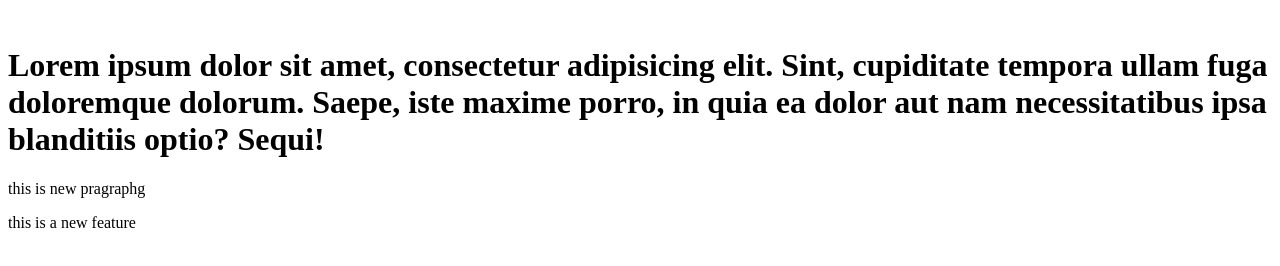
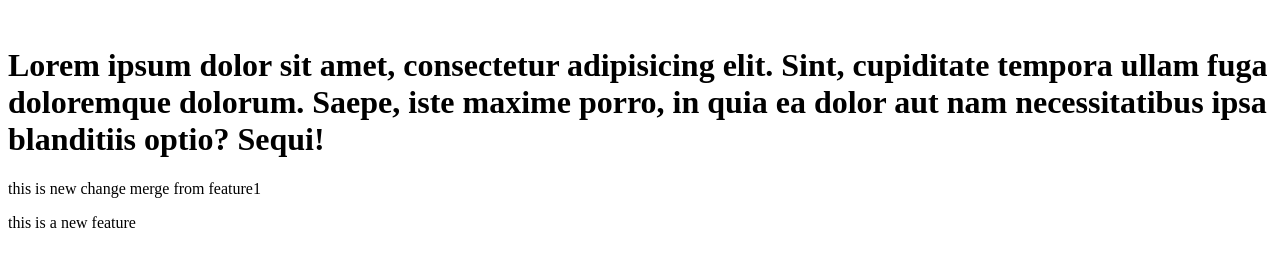
Before and after one commit to Vinayak1812/localRepo, a plain HTML site: page index.html in a window 1280 px wide. Drawn offline with Linux system fonts and the light colour scheme.

Commit message:
confilict from main

```diff
--- a/index.html
+++ b/index.html
@@ -8,7 +8,7 @@
 <body>
     <br>
     <h1>Lorem ipsum dolor sit amet, consectetur adipisicing elit. Sint, cupiditate tempora ullam fuga doloremque dolorum. Saepe, iste maxime porro, in quia ea dolor aut nam necessitatibus ipsa blanditiis optio? Sequi!</h1>
-    <p>this is new pragraphg</p>
+    <p>this is new change merge from feature1</p>
     <p>this is a new feature</p>
 </body>
 </html>
```
